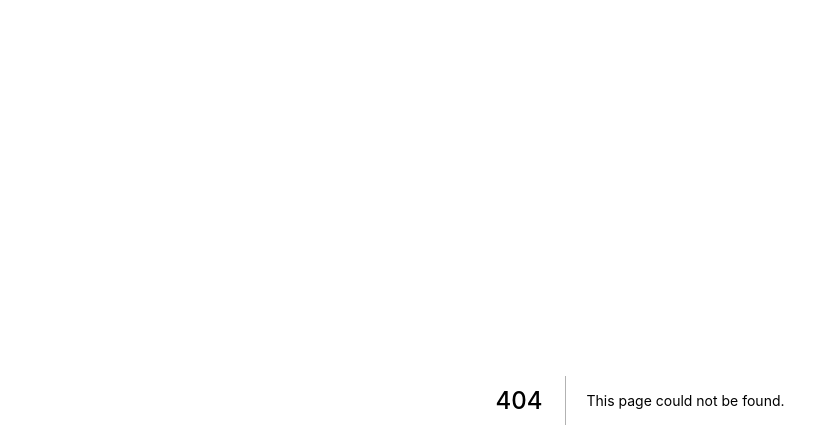
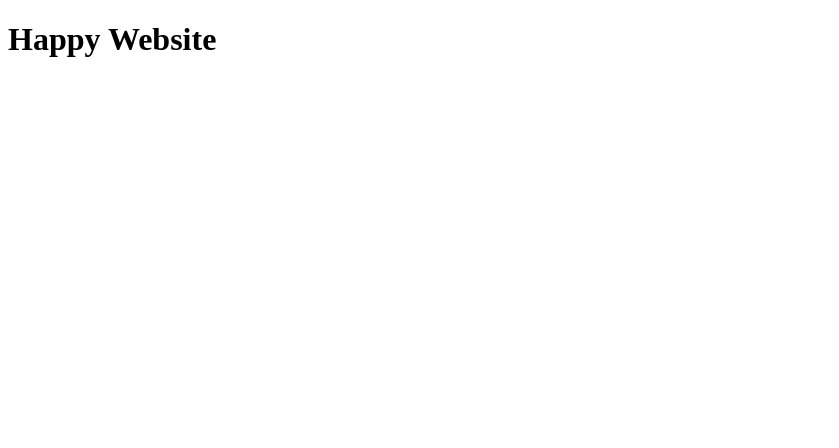
Before and after one commit to sosukesuzuki-sandbox/my-nextjs-bundle-analysis, a Next.js app: page /happy in a window 1280 px wide. Before the commit this address had no page. Shown: the top 448 px of the page, without its empty margins (0-839 px from the left). Built offline with nearby package versions, Linux system fonts and the light colour scheme.

Commit message:
Add new page

```diff
--- /dev/null
+++ b/src/pages/happy.js
@@ -0,0 +1,3 @@
+export default function () {
+  return <h1>Happy Website</h1>;
+}
```
